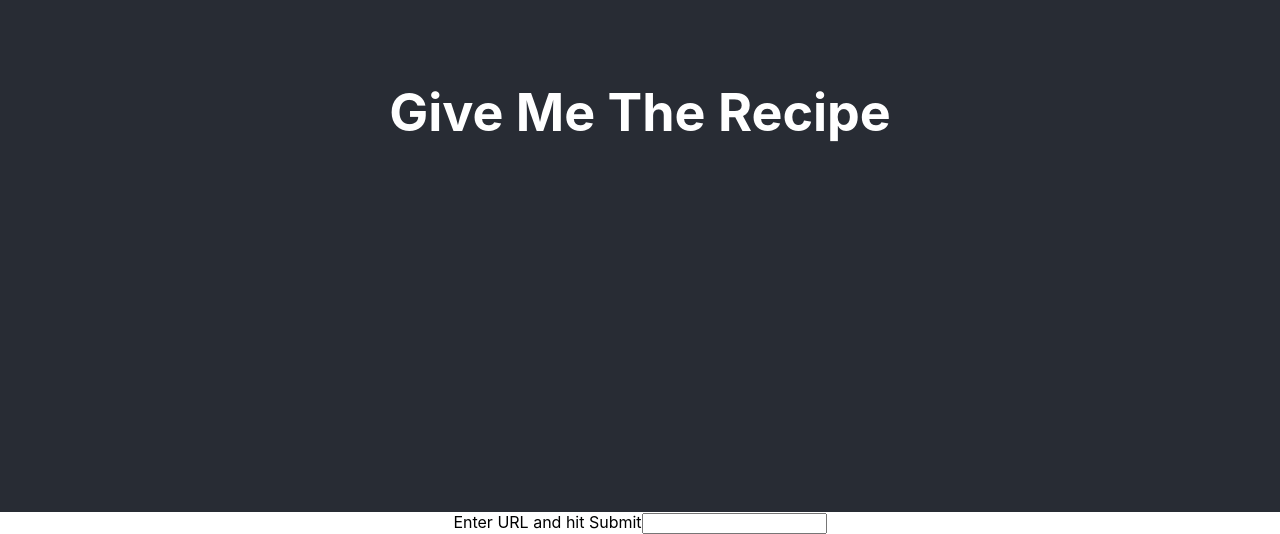
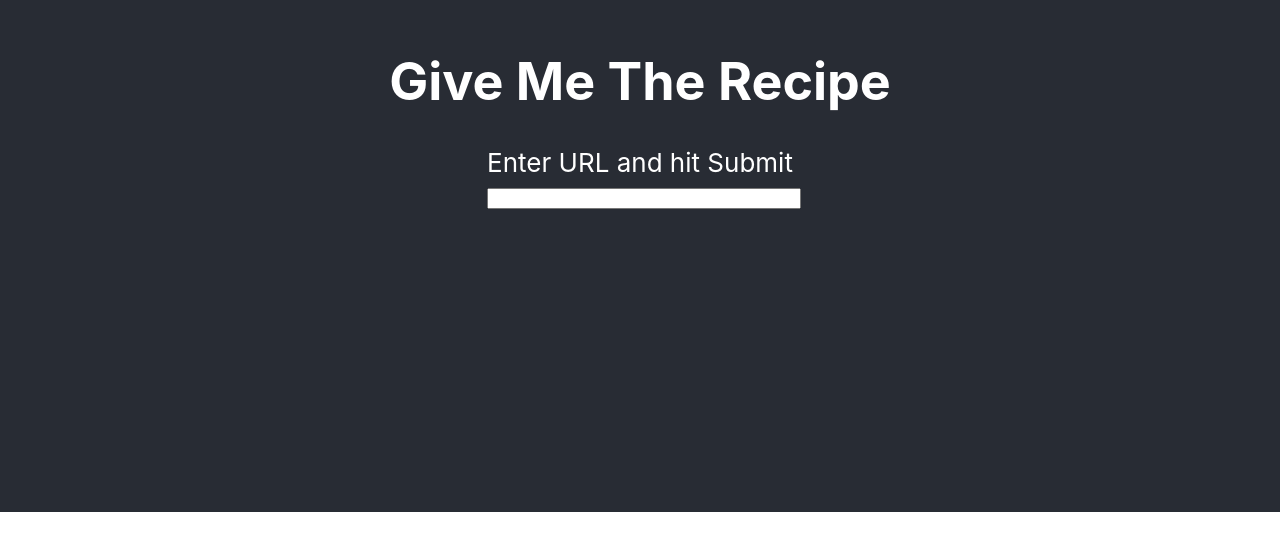
Before and after one commit to HenryKondratko/give-me-the-recipe, a React (Create React App) app: page / in a window 1280 px wide. Shown: the part 288-822 px from the top of the page. After the commit the page ends 800 px from the top, so only its background shows below. Built offline with nearby package versions, Linux system fonts and the light colour scheme.

Commit message:
InputBox component styling, restructuring page

```diff
--- a/src/App.js
+++ b/src/App.js
@@ -7,10 +7,8 @@ function App() {
             <title>Give Me The Recipe</title>
             <header className="App-header">
                 <h1>Give Me The Recipe</h1>
+                <InputBox/>
             </header>
-            <body>
-            <InputBox/>
-            </body>
         </div>
     );
 }
--- /dev/null
+++ b/src/components/InputBox.css
@@ -0,0 +1,11 @@
+.input-box-container {
+    display: block;
+}
+
+.label-container {
+    display: block;
+}
+
+.url-input-box{
+    width: 100%;
+}
--- a/src/components/InputBox.jsx
+++ b/src/components/InputBox.jsx
@@ -1,10 +1,15 @@
 import React from 'react';
+import './InputBox.css';
 
 const InputBox = () => {
     return (
         <div>
-            <label htmlFor="url">Enter URL and hit Submit</label>
-            <input type="text" id="url"/>
+            <div className="label-container">
+                <label htmlFor="url">Enter URL and hit Submit</label>
+            </div>
+            <div className="input-box-container">
+                <input className="url-input-box" type="text" id="url"/>
+            </div>
         </div>
     )
 }
```
Also changed, not shown: 1 other file (tests, documents, lock files or other folders).
